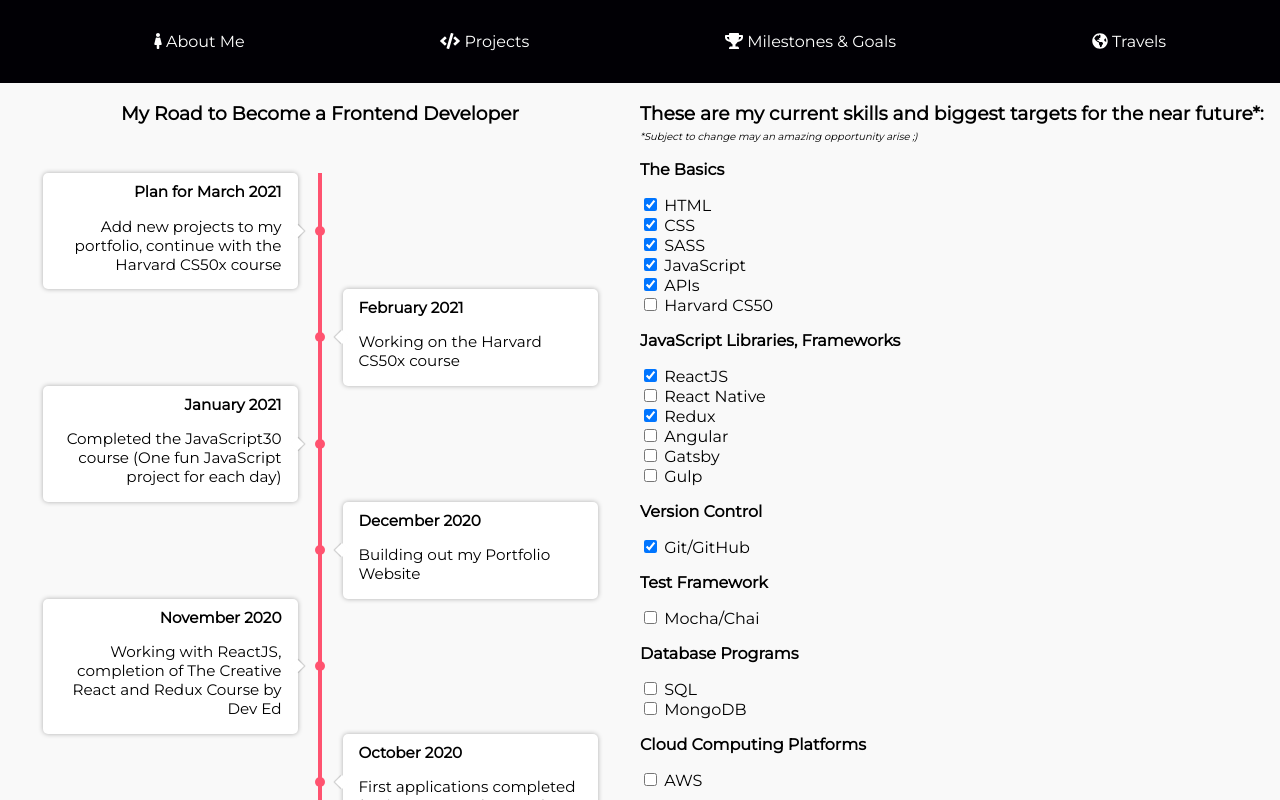
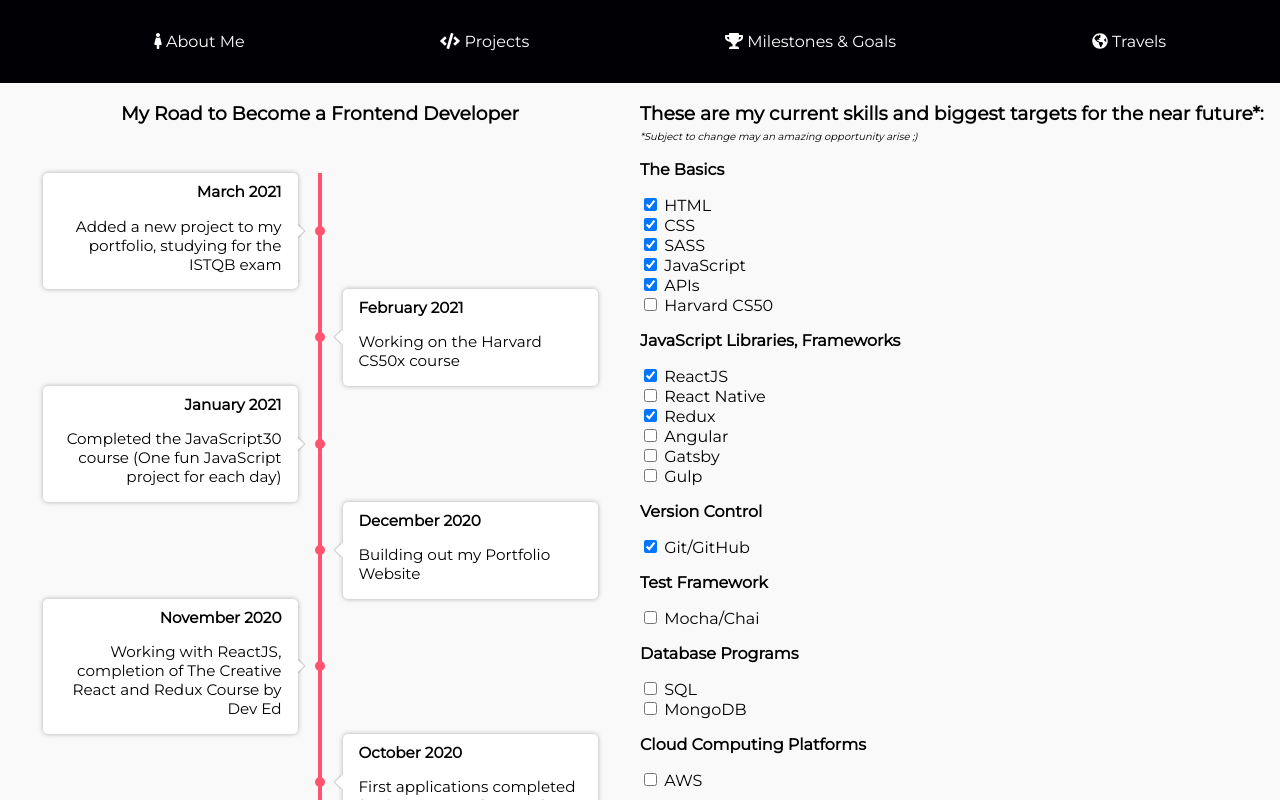
Before and after one commit to JuditTurcsanyi/my-portfolio, a React (Create React App) app: page /milestones in a window 1280 px wide. Shown: the top 800 px of the page. Built offline with nearby package versions, Linux system fonts and the light colour scheme.

Commit message:
April update

```diff
--- a/src/projectdata.js
+++ b/src/projectdata.js
@@ -4,9 +4,20 @@ import music from './portfolio-images/music.PNG';
 import potter from './portfolio-images/potter.PNG';
 import weather from './portfolio-images/weather.PNG';
 import coffeeshop from './portfolio-images/coffeeshop.PNG';
+import game from './portfolio-images/game.PNG';
 
 export const Projectlist = () => {
     return [
+        {
+            name: "Recruiters' Game",
+            description: "Even if you are not considering hiring me, have some fun for a minute! :)",
+            tech: "Vanilla JS, HTML/CSS",
+            date: "April 2020",
+            image: `${game}`,
+            website: "https://recruitersgame.netlify.app/",
+            github: "https://github.com/JuditTurcsanyi/Recruiters-Game",
+            id: uuidv4()
+        },
         {
             name: "Good Coffee website",
             description: "Website for a local coffee shop",
--- a/src/timelinedata.js
+++ b/src/timelinedata.js
@@ -1,7 +1,7 @@
 const timelineData = [
     {
-        text: "Add new projects to my portfolio, continue with the Harvard CS50x course",
-        date: "Plan for March 2021",
+        text: "Added a new project to my portfolio, studying for the ISTQB exam",
+        date: "March 2021",
     },{
         text: "Working on the Harvard CS50x course",
         date: "February 2021",
```
Also changed, not shown: src/portfolio-images/game.PNG (added), 1 other file (tests, documents, lock files or other folders).
